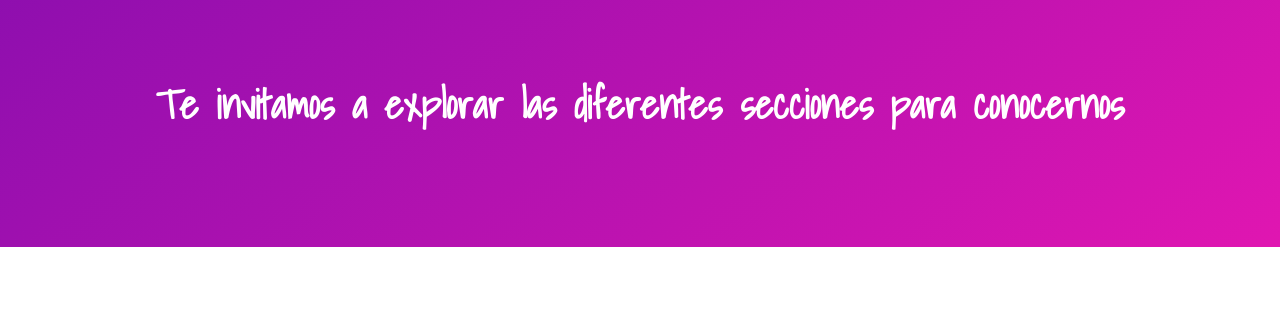
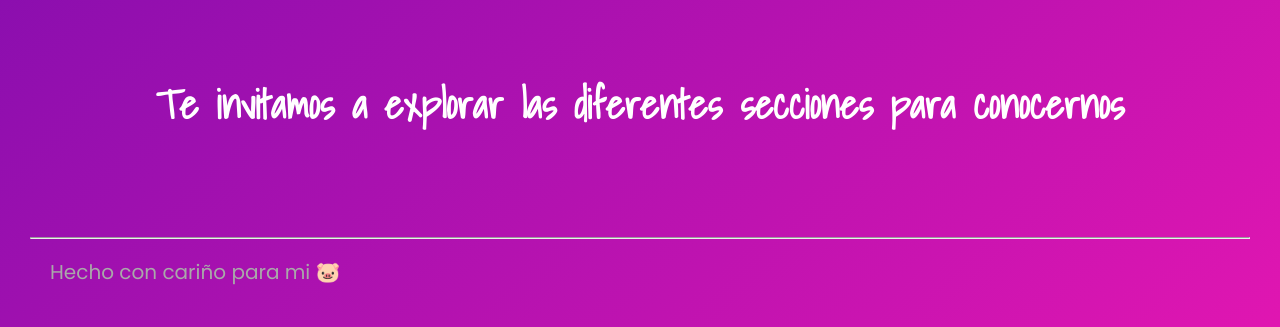
Before and after one commit to PawFV/novios, a plain HTML site: page index.html in a window 1280 px wide. Shown: the part 833-1160 px from the top of the page. Before the commit the page ends 1080 px from the top, so only its background shows below. Drawn offline with Linux system fonts and the light colour scheme; files whose address does not match are found by name.

Commit message:
Agregado el footer para el website novios

```diff
--- a/css/styles.css
+++ b/css/styles.css
@@ -187,3 +187,18 @@ text-align: center;
     float:left;
 margin: 20px;
 }
+
+#footer{
+    text-align: left;
+    /* background-color: blueviolet; */
+    padding: 10px;
+    padding-left: 20px;
+    font-family: Poppins, sans-serif;
+    font-size: 20px;
+    color:darkgray;
+}
+
+.line-footer{
+    margin-top:10px;
+    color:wheat;
+}
--- a/index.html
+++ b/index.html
@@ -49,5 +49,10 @@
 </div>
 </section>
     </section>
+
+    <hr class="line-footer"/>
+    <footer id="footer">
+        Hecho con cariño para mi &#x1F437
+    </footer>
 </body>
 </html>
```
Also changed, not shown: about.html (+5 -0 lines).
